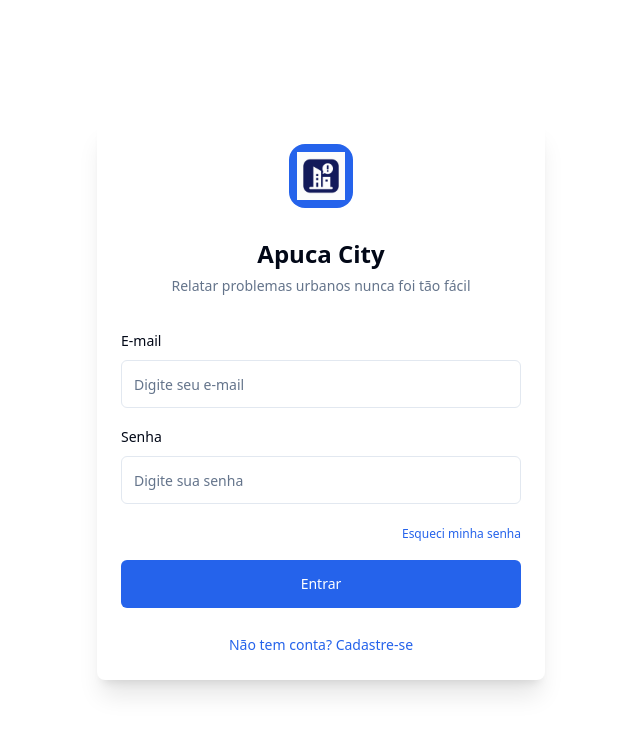
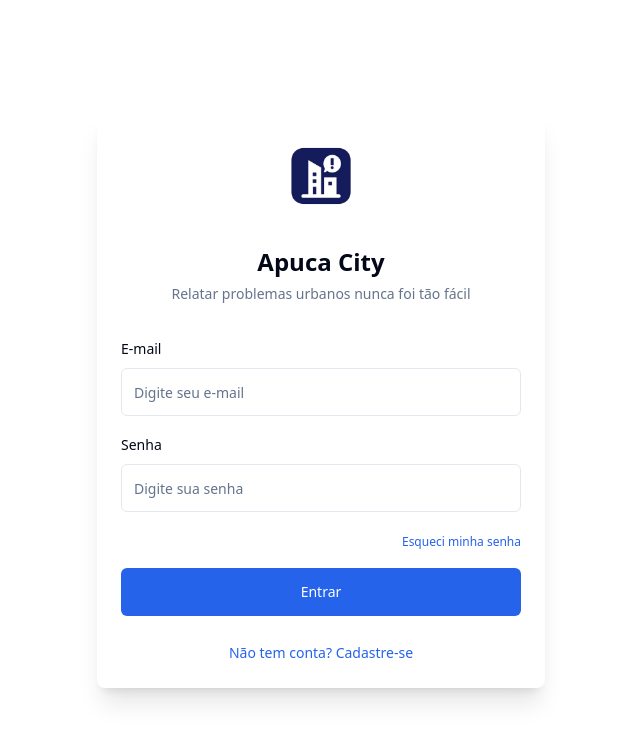
Before and after one commit to LukaZSH/Apuca-City, a React (Vite) app: page / in a window 1280 px wide. Shown: the top 742 px of the page, without its empty margins (319-959 px from the left). Built offline with nearby package versions, Linux system fonts and the light colour scheme.

Commit message:
Adição dos Ícones novos 2

```diff
--- a/src/components/Header.tsx
+++ b/src/components/Header.tsx
@@ -48,9 +48,10 @@ const Header = ({ onNewReport, onShowUserProblems, onShowAdminPanel, onShowProfi
       <div className="max-w-7xl mx-auto px-4 sm:px-6 lg:px-8">
         <div className="flex justify-between items-center h-16">
           <div className="flex items-center space-x-4">
-            {/* --- MODIFICAÇÃO AQUI --- */}
             <div className="flex items-center space-x-3">
-              <div className="w-8 h-8 flex items-center justify-center">
+              {/* --- MODIFICAÇÃO AQUI --- */}
+              {/* Removemos o container e deixamos a imagem se adaptar */}
+              <div className="w-8 h-8">
                 <img src="/pwa-192x192.png" alt="Logo Apuca City" className="h-full w-full" />
               </div>
               <h1 className="text-xl font-bold text-gray-900 dark:text-white">
--- a/src/components/Login.tsx
+++ b/src/components/Login.tsx
@@ -126,8 +126,9 @@ const Login = () => {
       <Card className="w-full max-w-md shadow-xl border-0 bg-card text-card-foreground">
         <CardHeader className="text-center pb-8">
           {/* --- MODIFICAÇÃO AQUI --- */}
-          <div className="mx-auto mb-6 w-16 h-16 bg-blue-600 rounded-2xl flex items-center justify-center p-2">
-            <img src="/pwa-192x192.png" alt="Logo Apuca City" />
+          {/* Removemos o container azul e aplicamos o estilo diretamente na imagem */}
+          <div className="mx-auto mb-6 w-20 h-20">
+            <img src="/pwa-192x192.png" alt="Logo Apuca City" className="w-full h-full rounded-2xl" />
           </div>
           <h1 className="text-2xl font-bold text-foreground mb-2">Apuca City</h1>
           <p className="text-muted-foreground text-sm">
```
Also changed, not shown: public/pwa-192x192.png, public/pwa-512x512.png.
